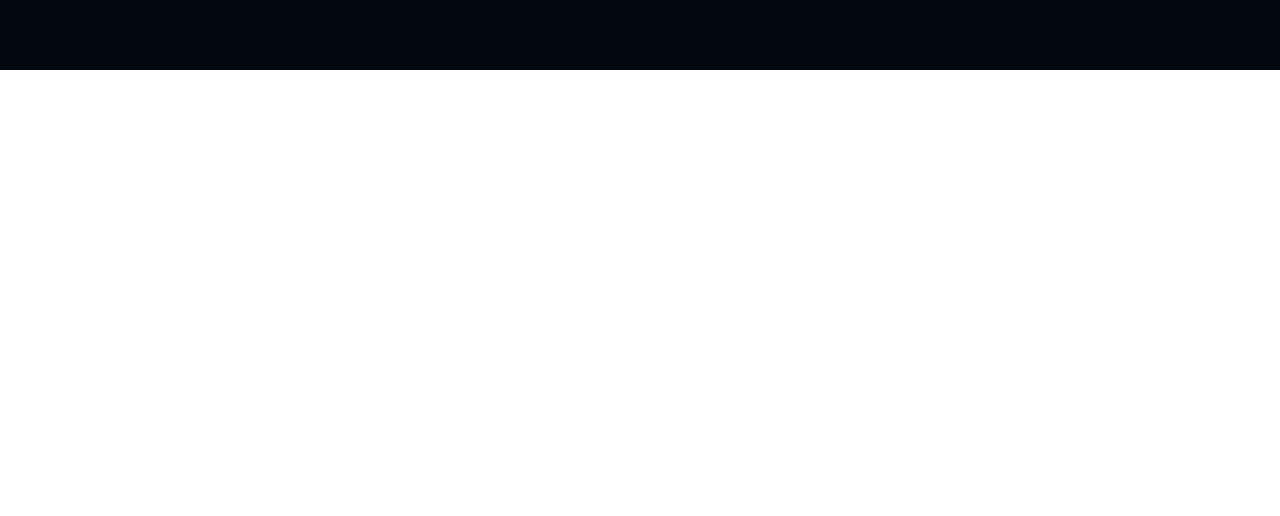
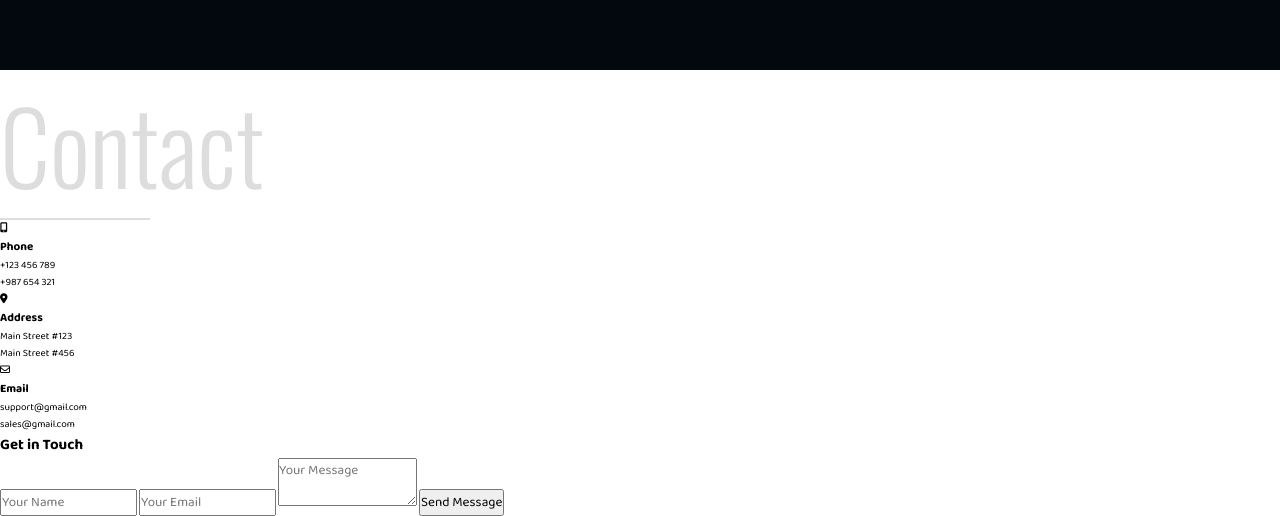
Before and after one commit to Kimmueses/Business_Agency, a plain HTML site: page index.html in a window 1280 px wide. Shown: the part 2330-2846 px from the top of the page. Before the commit the page ends 2400 px from the top, so only its background shows below. Drawn offline with nearby package versions, Linux system fonts and the light colour scheme; a web font is replaced by a local one.

Commit message:
Adds markup for contact section

```diff
--- a/index.html
+++ b/index.html
@@ -231,6 +231,40 @@
     </div>
     </section>
     <!-- End of Section 3 -->
+    <!-- Section 4 -->
+    <section class="section-4">
+      <h1 class="section-heading">Contact</h1>
+      <div class="section-heading-line"></div>
+      <div class="contact-wrapper"></div>
+      <div class="contact-details">
+        <div class="phone">
+          <i class="fas fa-mobile-alt"></i>
+          <h3>Phone</h3>
+          <p>+123 456 789</p>
+          <p>+987 654 321</p>
+        </div>
+        <div class="address">
+          <i class="fas fa-map-marker-alt"></i>
+          <h3>Address</h3>
+          <p>Main Street #123</p>
+          <p>Main Street #456</p>
+        </div>
+        <div class="email">
+          <i class="far fa-envelope"></i>
+          <h3>Email</h3>
+          <p>support@gmail.com</p>
+          <p>sales@gmail.com</p>
+        </div>
+      </div>
+      <h1>Get in Touch</h1>
+      <form class="contact-form">
+        <input type="text" placeholder="Your Name">
+        <input type="email" placeholder="Your Email">
+        <textarea placeholder= "Your Message"></textarea>
+        <input type="submit" value="Send Message">
+      </form>
+    </section>
+    <!-- End of Section 4 -->
   </div>
 
   <!-- Linking js file -->
```
